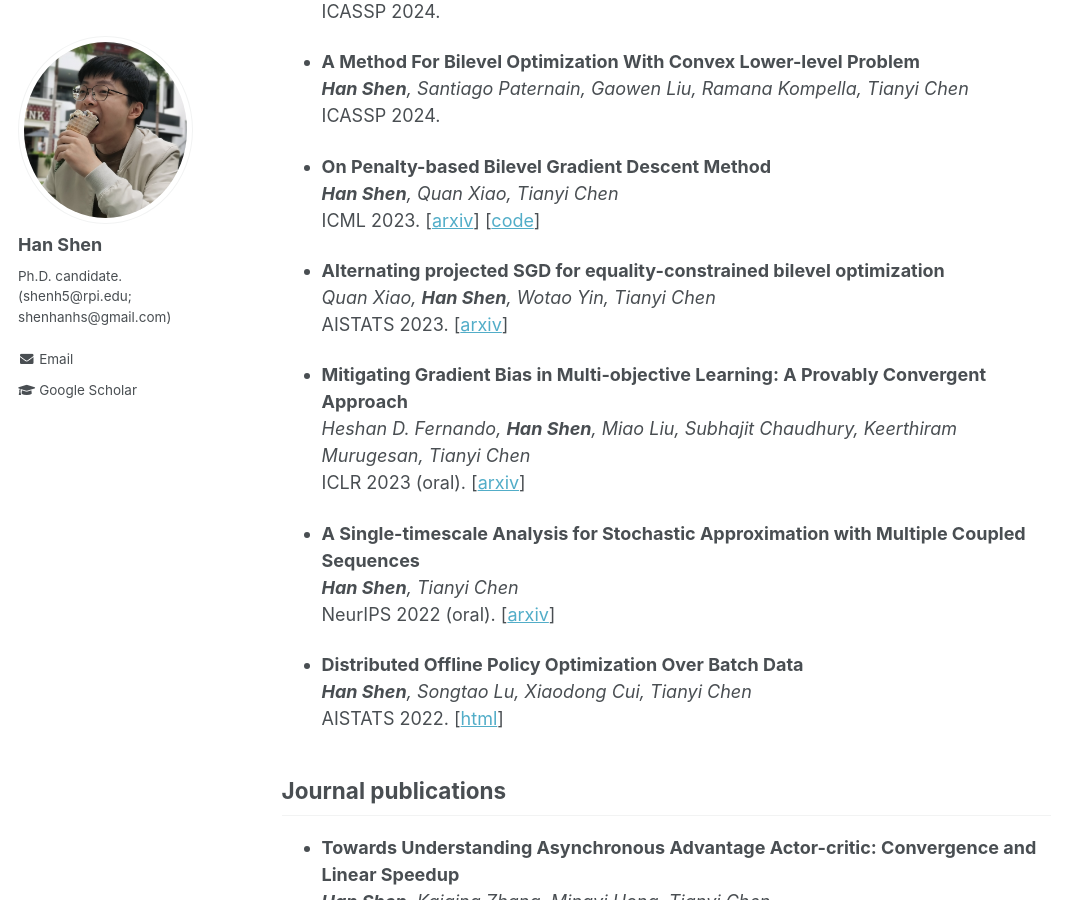
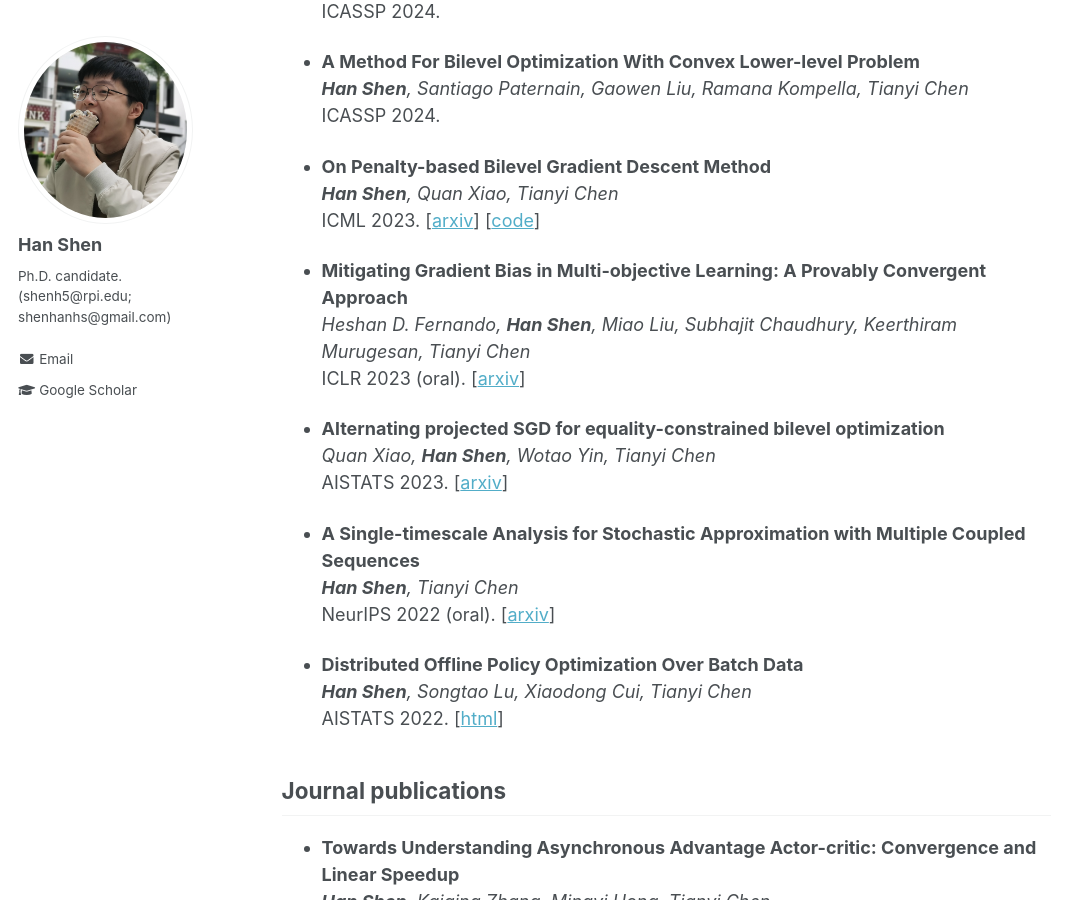
Before and after one commit to hanshen95/hanshen95.github.io, a Jekyll site: the page built from _pages/markdown.md, in a window 1280 px wide and 900 px high, scrolled down 477 px. Shown: the whole window, without its empty margins (0-1081 px from the left). Built offline with Jekyll 4.4.1, drawn with Linux system fonts in a browser that asks for light colours.

```diff
--- a/_pages/markdown.md
+++ b/_pages/markdown.md
@@ -27,14 +27,16 @@ ICASSP 2024.
 *<b>Han Shen</b>, Quan Xiao, Tianyi Chen*\
 ICML 2023. [[arxiv](https://arxiv.org/abs/2302.05185)] [[code](https://github.com/hanshen95/penalized-bilevel-gradient-descent)]
 
+
+* <b>Mitigating Gradient Bias in Multi-objective Learning: A Provably Convergent Approach</b>\
+*Heshan D. Fernando, <b>Han Shen</b>, Miao Liu, Subhajit Chaudhury, Keerthiram Murugesan, Tianyi Chen*\
+ICLR 2023 (oral). [[arxiv](https://arxiv.org/abs/2210.12624)]
+
+
 * <b>Alternating projected SGD for equality-constrained bilevel optimization</b>\
 *Quan Xiao, <b>Han Shen</b>, Wotao Yin, Tianyi Chen*\
 AISTATS 2023. [[arxiv](https://arxiv.org/abs/2211.07096)]
 
-
-* <b>Mitigating Gradient Bias in Multi-objective Learning: A Provably Convergent Approach</b>\
-*Heshan D. Fernando, <b>Han Shen</b>, Miao Liu, Subhajit Chaudhury, Keerthiram Murugesan, Tianyi Chen*\
-ICLR 2023 (oral). [[arxiv](https://arxiv.org/abs/2210.12624)]
 
 * <b>A Single-timescale Analysis for Stochastic Approximation with Multiple Coupled Sequences</b>\
 *<b>Han Shen</b>, Tianyi Chen*\
```
